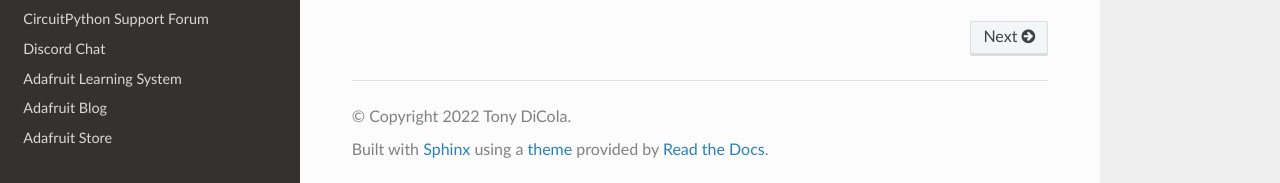
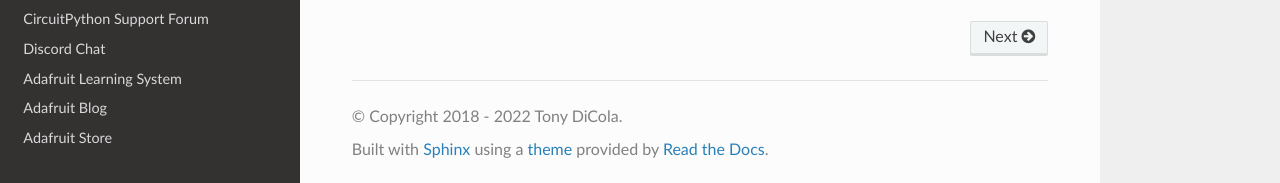
Before and after one commit to adafruit/Adafruit_CircuitPython_VS1053, a Sphinx documentation site: the page built from docs/index.rst, in a window 1280 px wide and 900 px high, scrolled down 1678 px. Shown: the part 714-897 px from the top of the window. Built offline with Sphinx 7.4.7 and the Read the Docs theme 2.0.0, drawn with Linux system fonts in a browser that asks for light colours; part of the change alters nothing that is shown.

Commit message:
Use year duration range for copyright attribution

```diff
--- a/docs/conf.py
+++ b/docs/conf.py
@@ -52,8 +52,14 @@ master_doc = "index"
 
 # General information about the project.
 project = "Adafruit VS1053 Library"
+creation_year = "2018"
 current_year = str(datetime.datetime.now().year)
-copyright = current_year + " Tony DiCola"
+year_duration = (
+    current_year
+    if current_year == creation_year
+    else creation_year + " - " + current_year
+)
+copyright = year_duration + " Tony DiCola"
 author = "Tony DiCola"
 
 # The version info for the project you're documenting, acts as replacement for
```
